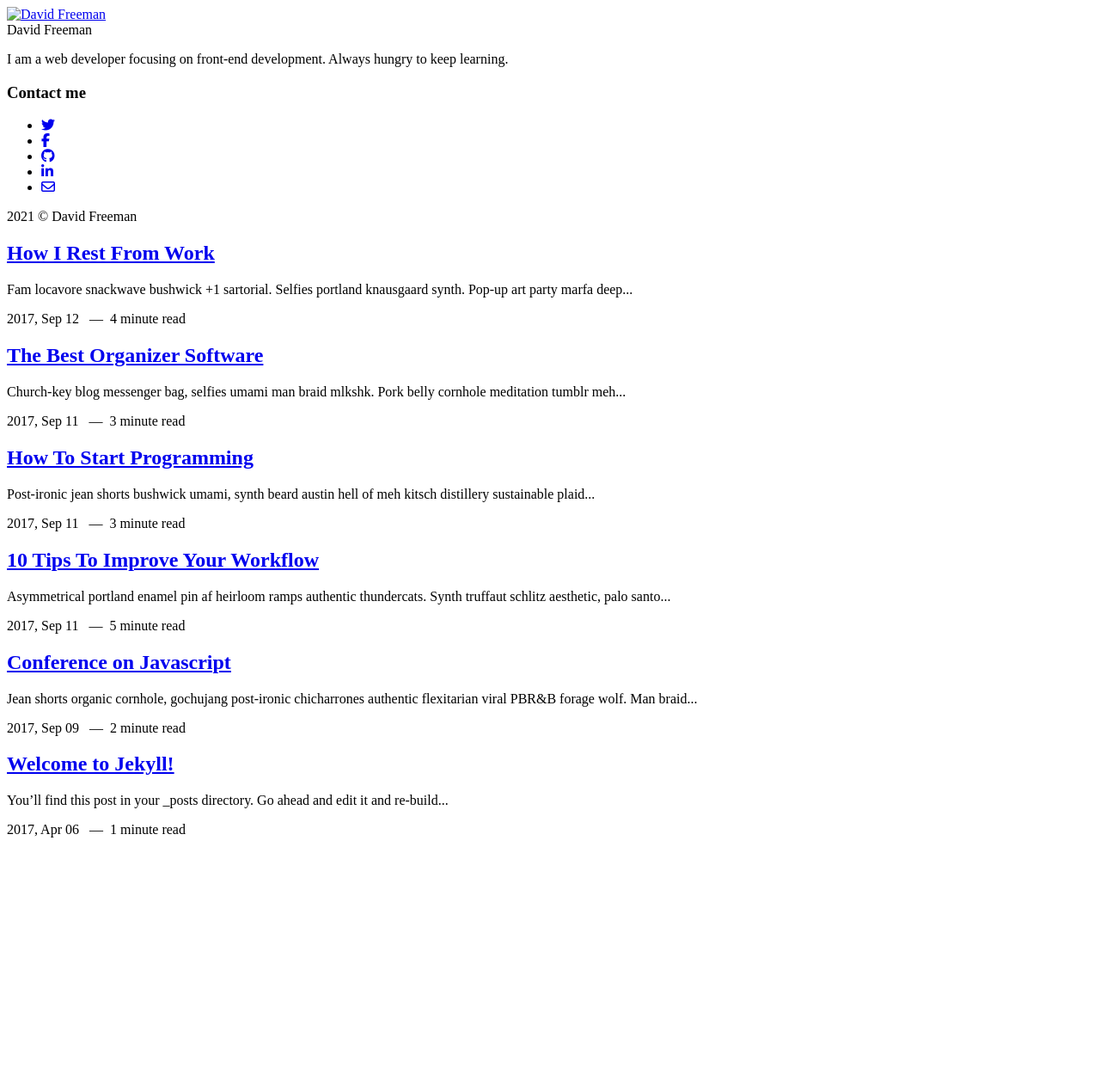
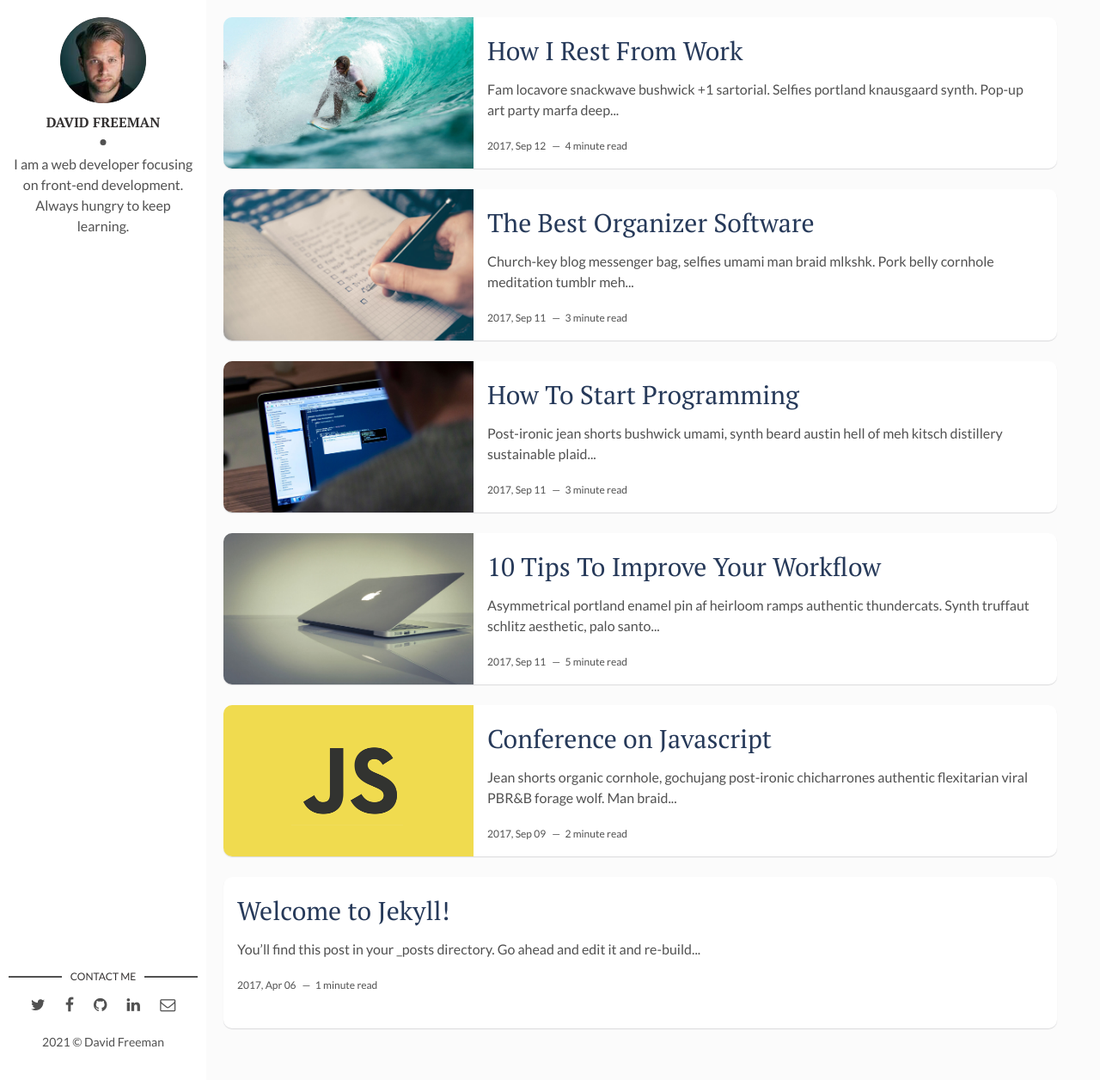
Before and after one commit to fatbuttcat/fatbuttcat.github.io, a Jekyll site: the page built from index.html, in a window 1280 px wide and 1256 px high. Shown: the whole window at 86% size. Built offline with Jekyll 4.4.1, drawn with Linux system fonts in a browser that asks for light colours; nearby versions of some CDN libraries; library files that are not in the unit come from our copies; the list of posts is cut into pages by our own code.

Commit message:
Update _config.yml

```diff
--- a/_config.yml
+++ b/_config.yml
@@ -4,8 +4,8 @@ description: > # this means to ignore newlines until "baseurl:"
   line in _config.yml. It will appear in your document head meta (for
   Google search results) and in your feed.xml site description.
 permalink: ':title/'
-baseurl: "fatbuttcat.github.io" # the subpath of your site, e.g. /blog
-url: "" # the base hostname & protocol for your site, e.g. http://example.com
+baseurl: "" # the subpath of your site, e.g. /blog
+url: "fatbuttcat.github.io" # the base hostname & protocol for your site, e.g. http://example.com
 site-twitter: #if your site has a twitter account, enter it here
 
 # Author Settings
```
